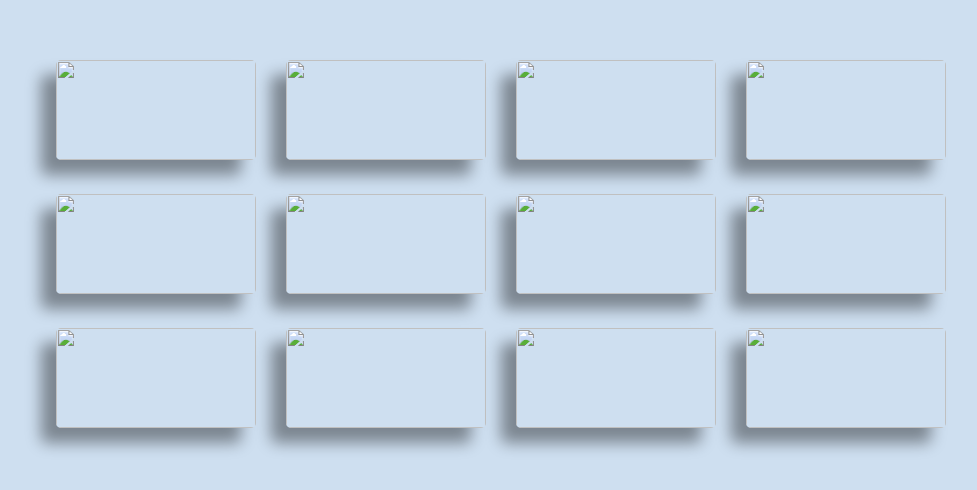
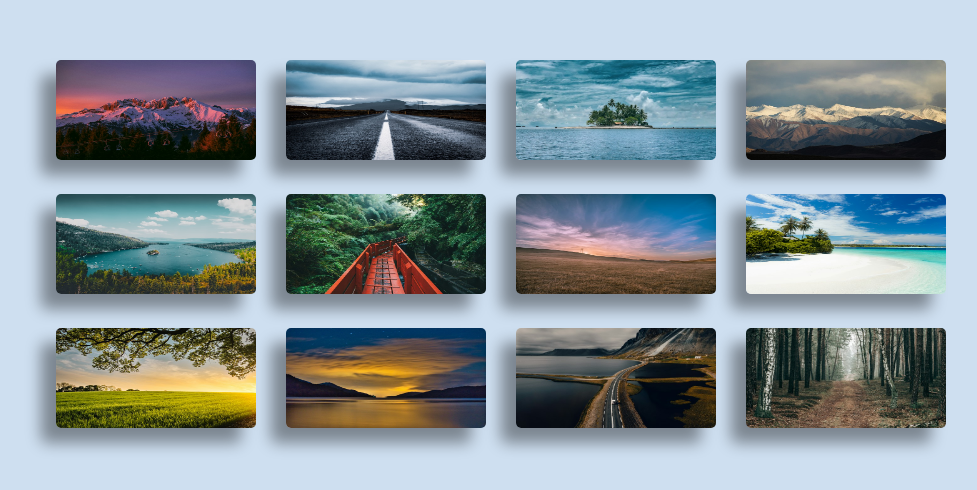
Before and after one commit to 1k14u14/image-hover-animation, a plain HTML site: page index.html in a window 1280 px wide. Shown: the part 154-644 px from the top of the page, without its empty margins (139-1116 px from the left). Drawn offline with Linux system fonts and the light colour scheme; the site is published under a folder, as on GitHub Pages, so addresses that start at the root find nothing.

Commit message:
third commit

```diff
--- a/index.html
+++ b/index.html
@@ -10,7 +10,7 @@
     <div class="container">
       <div class="kotakvertikal">
         <div class="image-card">
-          <img src="/images/1.jpg" alt="" />
+          <img src="./images/1.jpg" alt="" />
           <div class="text1">
             <h1>Lorem, ipsum dolor.</h1>
             <p>Lorem ipsum dolor, sit amet consectetur adipisicing elit. Itaque culpa inventore ab natus omnis nihil veniam nam! Deleniti voluptates maiores vel est cupiditate voluptatem blanditiis?</p>
@@ -18,7 +18,7 @@
           </div>
         </div>
         <div class="image-card">
-          <img src="/images/2.jpg" alt="" />
+          <img src="./images/2.jpg" alt="" />
           <div class="text1">
             <h1>Lorem, ipsum dolor.</h1>
             <p>Lorem ipsum dolor sit amet consectetur adipisicing elit. Eaque repellendus dignissimos facilis nisi, sapiente praesentium eligendi eveniet quae incidunt nemo? Nihil unde quidem accusamus quo!</p>
@@ -26,7 +26,7 @@
           </div>
         </div>
         <div class="image-card">
-          <img src="/images/3.jpg" alt="" />
+          <img src="./images/3.jpg" alt="" />
           <div class="text1">
             <h1>Lorem, ipsum dolor.</h1>
             <p>Lorem ipsum dolor sit amet consectetur adipisicing elit. Nemo mollitia accusantium sit hic dolorem, voluptate deleniti similique quaerat inventore qui minima dolores quia error illum?</p>
@@ -36,7 +36,7 @@
       </div>
       <div class="kotakvertikal">
         <div class="image-card">
-          <img src="/images/4.jpg" alt="" />
+          <img src="./images/4.jpg" alt="" />
           <div class="text2">
             <h1>Lorem, ipsum dolor.</h1>
             <p>Lorem ipsum dolor sit amet consectetur adipisicing elit. Dolores reiciendis beatae aliquid qui perferendis, possimus aliquam provident vero, tempora cumque quisquam doloribus sunt sequi nam.</p>
@@ -44,7 +44,7 @@
           </div>
         </div>
         <div class="image-card">
-          <img src="/images/5.jpg" alt="" />
+          <img src="./images/5.jpg" alt="" />
           <div class="text2">
             <h1>Lorem, ipsum dolor.</h1>
             <p>Lorem ipsum dolor sit amet consectetur adipisicing elit. Dolores reiciendis beatae aliquid qui perferendis, possimus aliquam provident vero, tempora cumque quisquam doloribus sunt sequi nam.</p>
@@ -52,7 +52,7 @@
           </div>
         </div>
         <div class="image-card">
-          <img src="/images/6.jpg" alt="" />
+          <img src="./images/6.jpg" alt="" />
           <div class="text2">
             <h1>Lorem, ipsum dolor.</h1>
             <p>Lorem ipsum dolor sit amet consectetur adipisicing elit. Dolores reiciendis beatae aliquid qui perferendis, possimus aliquam provident vero, tempora cumque quisquam doloribus sunt sequi nam.</p>
@@ -62,7 +62,7 @@
       </div>
       <div class="kotakvertikal">
         <div class="image-card">
-          <img src="/images/7.jpg" alt="" />
+          <img src="./images/7.jpg" alt="" />
           <div class="text3">
             <h1>Lorem, ipsum dolor.</h1>
             <p>Lorem ipsum dolor sit amet consectetur adipisicing elit. Dolores reiciendis beatae aliquid qui perferendis, possimus aliquam provident vero, tempora cumque quisquam doloribus sunt sequi nam.</p>
@@ -70,7 +70,7 @@
           </div>
         </div>
         <div class="image-card">
-          <img src="/images/8.jpg" alt="" />
+          <img src="./images/8.jpg" alt="" />
           <div class="text3">
             <h1>Lorem, ipsum dolor.</h1>
             <p>Lorem ipsum dolor sit amet consectetur adipisicing elit. Dolores reiciendis beatae aliquid qui perferendis, possimus aliquam provident vero, tempora cumque quisquam doloribus sunt sequi nam.</p>
@@ -78,7 +78,7 @@
           </div>
         </div>
         <div class="image-card">
-          <img src="/images/9.jpg" alt="" />
+          <img src="./images/9.jpg" alt="" />
           <div class="text3">
             <h1>Lorem, ipsum dolor.</h1>
             <p>Lorem ipsum dolor sit amet consectetur adipisicing elit. Dolores reiciendis beatae aliquid qui perferendis, possimus aliquam provident vero, tempora cumque quisquam doloribus sunt sequi nam.</p>
@@ -88,7 +88,7 @@
       </div>
       <div class="kotakvertikal">
         <div class="image-card">
-          <img src="/images/10.jpg" alt="" />
+          <img src="./images/10.jpg" alt="" />
           <div class="text4">
             <h1>Lorem, ipsum dolor.</h1>
             <p>Lorem ipsum dolor sit amet consectetur adipisicing elit. Dolores reiciendis beatae aliquid qui perferendis, possimus aliquam provident vero, tempora cumque quisquam doloribus sunt sequi nam.</p>
@@ -96,7 +96,7 @@
           </div>
         </div>
         <div class="image-card">
-          <img src="/images/11.jpg" alt="" />
+          <img src="./images/11.jpg" alt="" />
           <div class="text4">
             <h1>Lorem, ipsum dolor.</h1>
             <p>Lorem ipsum dolor sit amet consectetur adipisicing elit. Dolores reiciendis beatae aliquid qui perferendis, possimus aliquam provident vero, tempora cumque quisquam doloribus sunt sequi nam.</p>
@@ -104,7 +104,7 @@
           </div>
         </div>
         <div class="image-card">
-          <img src="/images/12.jpg" alt="" />
+          <img src="./images/12.jpg" alt="" />
           <div class="text4">
             <h1>Lorem, ipsum dolor.</h1>
             <p>Lorem ipsum dolor sit amet consectetur adipisicing elit. Dolores reiciendis beatae aliquid qui perferendis, possimus aliquam provident vero, tempora cumque quisquam doloribus sunt sequi nam.</p>
```
